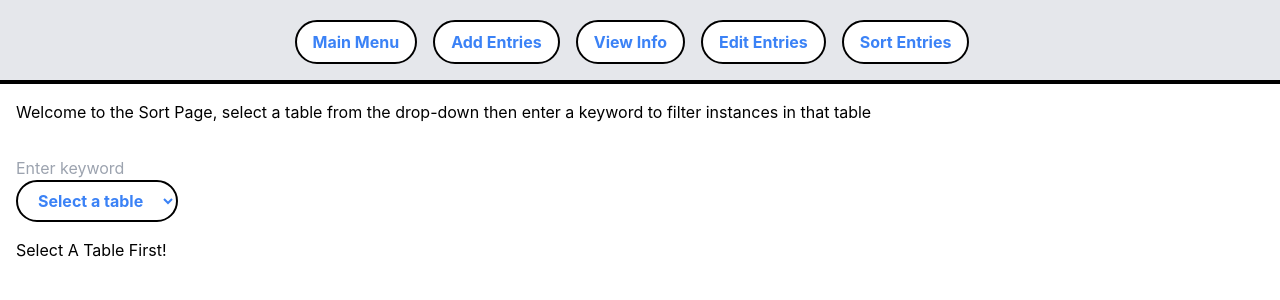
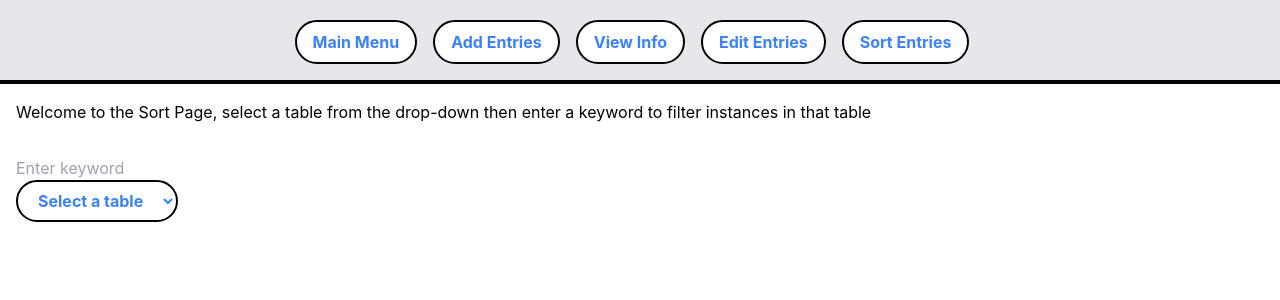
Before and after one commit to annabelsong/MythologyProject, a React (Create React App) app in the folder frontend/304-project/: page / in a window 1280 px wide. Both pictures are taken after a click on the button "Sort Entries". Shown: the top 300 px of the page. Built offline with nearby package versions, Linux system fonts and the light colour scheme.

Commit message:
Updated SortPage.js

```diff
--- a/frontend/304-project/src/SortPage.js
+++ b/frontend/304-project/src/SortPage.js
@@ -79,7 +79,6 @@ function SortPage() {
       {selectedTable === 'belongsto' && <BelongsToSort keyword={keyword} table={selectedTable} />}
       {selectedTable === 'appearsin' && <AppearsInSort keyword={keyword} table={selectedTable} />}
       {selectedTable === 'represents' && <RepresentsSort keyword={keyword} table={selectedTable} />}
-      {selectedTable === '' && <div>Select A Table First!</div>}
       </div>
     </div>
   );
```
